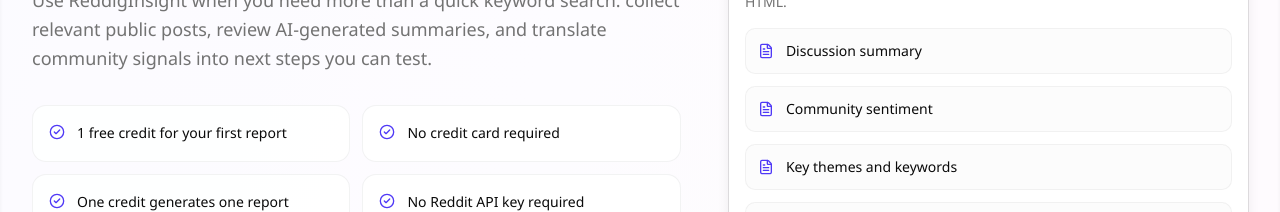
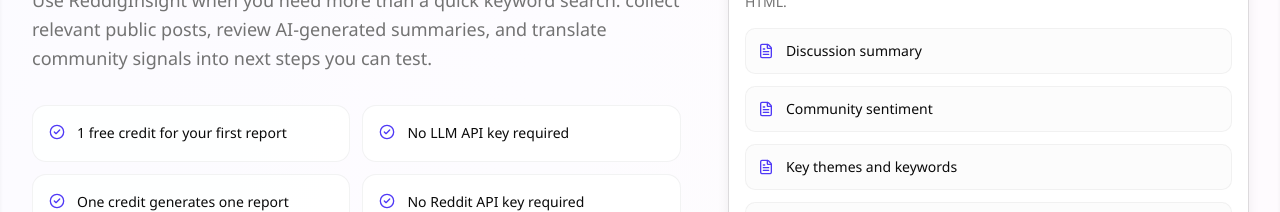
Before and after one commit to XCIT-openclaw/reddiginsight-v2-frontend, a Next.js app: page / in a window 1280 px wide. Shown: the part 2380-2592 px from the top of the page. Built offline with nearby package versions, Linux system fonts and the light colour scheme; no server answers.

Commit message:
docs: clarify homepage API-key requirement

```diff
--- a/src/app/page.tsx
+++ b/src/app/page.tsx
@@ -111,7 +111,7 @@ const reportSections = [
 
 const practicalFacts = [
   '1 free credit for your first report',
-  'No credit card required',
+  'No LLM API key required',
   'One credit generates one report',
   'No Reddit API key required',
   'Export completed reports to HTML',
```
Also changed, not shown: 1 other file (tests, documents, lock files or other folders).
